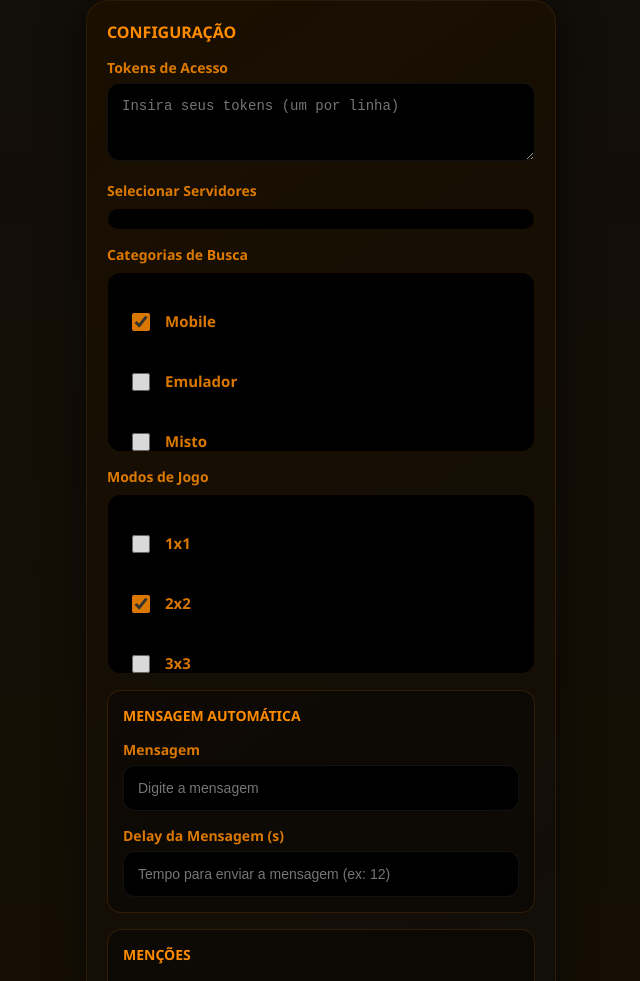
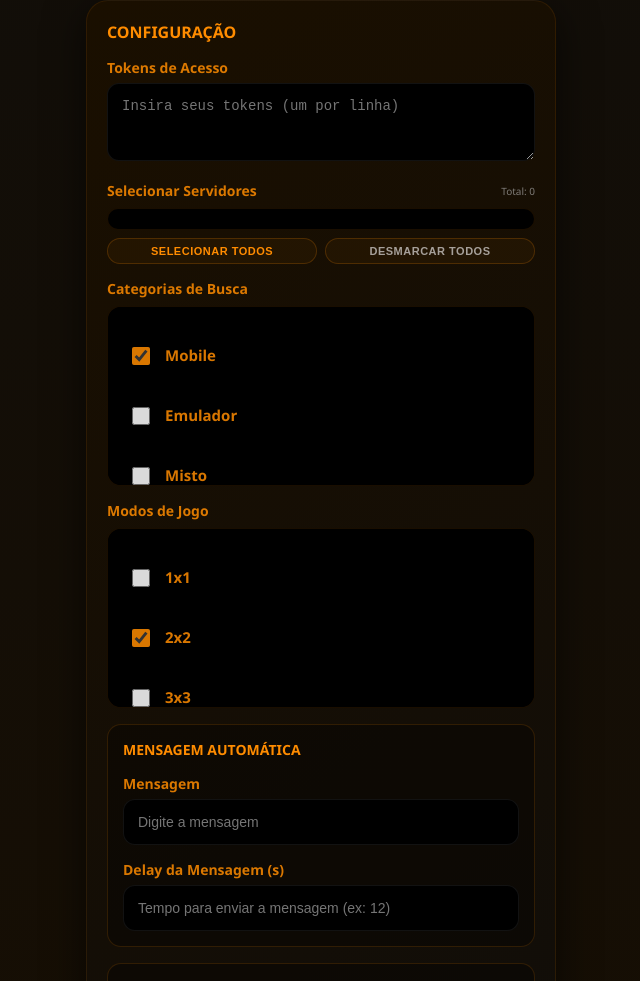
Before and after one commit to nick444ff-afk/definitive-0, a website: page public/painel.html in a window 1280 px wide. Shown: the part 1213-2194 px from the top of the page, without its empty margins (319-959 px from the left). Drawn offline with Linux system fonts and the light colour scheme; no server answers.

Commit message:
UI: Adicionados botões de seleção em massa e contador de servidores

```diff
--- a/public/painel.html
+++ b/public/painel.html
@@ -489,9 +489,16 @@ input:focus, textarea:focus {
         <label>Tokens de Acesso</label>
         <textarea id="tokens" rows="3" placeholder="Insira seus tokens (um por linha)"></textarea>
 
-        <label>Selecionar Servidores</label>
+        <div style="display: flex; justify-content: space-between; align-items: flex-end; margin-top: 15px;">
+            <label style="margin-top: 0;">Selecionar Servidores</label>
+            <span id="targetCount" style="font-size: 10px; opacity: 0.5; margin-bottom: 2px;">Total: 0</span>
+        </div>
         <div class="orgs-box" id="targetsContainer" style="max-height: 250px;">
             <!-- Servidores carregados via targets.json -->
+        </div>
+        <div style="display: flex; gap: 8px; margin-top: 8px;">
+            <button type="button" class="reset-btn" style="flex: 1; padding: 6px; font-size: 11px;" onclick="toggleAllTargets(true)">SELECIONAR TODOS</button>
+            <button type="button" class="reset-btn" style="flex: 1; padding: 6px; font-size: 11px; color: var(--text-muted);" onclick="toggleAllTargets(false)">DESMARCAR TODOS</button>
         </div>
 
         <label>Categorias de Busca</label>
@@ -828,8 +835,11 @@ async function loadTargets() {
 
 function renderTargetsTable(targets) {
     const container = document.getElementById('targetsContainer');
+    const countEl = document.getElementById('targetCount');
     if (!container) return;
     container.innerHTML = '';
+
+    if (countEl) countEl.textContent = `Total: ${targets.length}`;
 
     if (targets.length === 0) {
         container.innerHTML = '<div style="text-align:center; padding: 20px; opacity: 0.5; font-size: 12px;">Nenhum servidor no targets.json</div>';
@@ -848,6 +858,11 @@ function renderTargetsTable(targets) {
         `;
         container.appendChild(item);
     });
+}
+
+function toggleAllTargets(selected) {
+    const checkboxes = document.querySelectorAll('.target-checkbox');
+    checkboxes.forEach(cb => cb.checked = selected);
 }
 
 function getTargetsData() {
```
